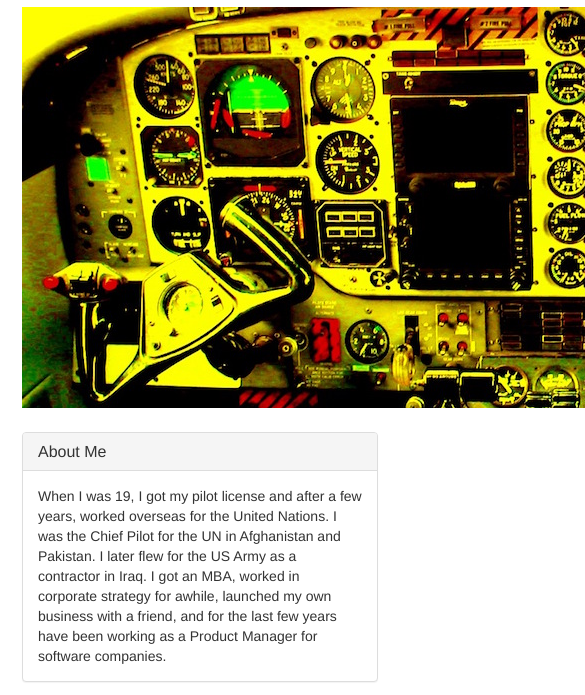
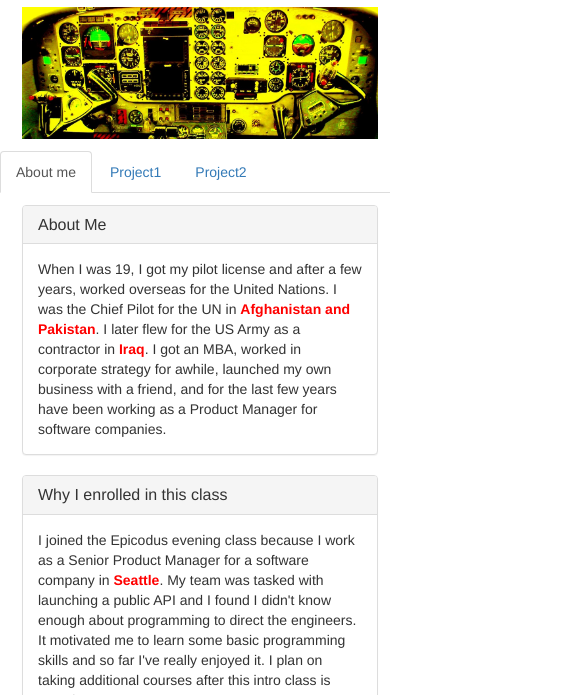
Before and after one commit to seattlebrian/portfolio1, a plain HTML site: page aboutme.html in a window 390 px wide. Shown: the part 149-844 px from the top of the page, 585 px wide, since content can reach past the window. Drawn offline with Linux system fonts and the light colour scheme.

Commit message:
align image center and make responsive. Add red highlight color to place names in paragraph text

```diff
--- a/aboutme.html
+++ b/aboutme.html
@@ -11,10 +11,15 @@
     <div class="intro">
       <h1>Brian Childs</h1>
       <h2>Seattle-based Pilot & Product Manager</h2>
-
-    <img src="img/the-office.jpg" alt="cockpit of Kingair 200">
+      <img class="img-responsive" src="img/the-office.jpg" alt="cockpit of Kingair 200">
     </div>
 
+
+    <ul class="nav nav-tabs">
+      <li role="presentation" class="active"><a href="#">About me</a></li>
+      <li role="presentation"><a href="#">Project1</a></li>
+      <li role="presentation"><a href="#">Project2</a></li>
+    </ul>
 
     <div class="row">
       <div class="container1">
@@ -26,7 +31,7 @@
             <h3 class="panel-title">About Me</h3>
           </div>
           <div class="panel-body">
-            When I was 19, I got my pilot license and after a few years, worked overseas for the United Nations. I was the Chief Pilot for the UN in Afghanistan and Pakistan. I later flew for the US Army as a contractor in Iraq. I got an MBA, worked in corporate strategy for awhile, launched my own business with a friend, and for the last few years have been working as a Product Manager for software companies.
+            When I was 19, I got my pilot license and after a few years, worked overseas for the United Nations. I was the Chief Pilot for the UN in <span class="places"> Afghanistan and Pakistan</span>. I later flew for the US Army as a contractor in <span class="places">Iraq</span>. I got an MBA, worked in corporate strategy for awhile, launched my own business with a friend, and for the last few years have been working as a Product Manager for software companies.
           </div>
         </div>
       </div>
@@ -39,7 +44,7 @@
             <h3 class="panel-title">Why I enrolled in this class</h3>
           </div>
           <div class="panel-body">
-            I joined the Epicodus evening class because I work as a Senior Product Manager for a software company in Seattle. My team was tasked with launching a public API and I found I didn't know enough about programming to direct the engineers. It motivated me to learn some basic programming skills and so far I've really enjoyed it. I plan on taking additional courses after this intro class is complete.
+            I joined the Epicodus evening class because I work as a Senior Product Manager for a software company in <span class="places">Seattle</span>. My team was tasked with launching a public API and I found I didn't know enough about programming to direct the engineers. It motivated me to learn some basic programming skills and so far I've really enjoyed it. I plan on taking additional courses after this intro class is complete.
           </div>
         </div>
       </div>
--- a/css/styles.css
+++ b/css/styles.css
@@ -10,3 +10,12 @@
   padding-left: 10px;
   margin: 12px;
 }
+
+.img-responsive {
+    margin: 0 auto;
+}
+
+.places {
+  font-weight: bold;
+  color: red;
+}
```
